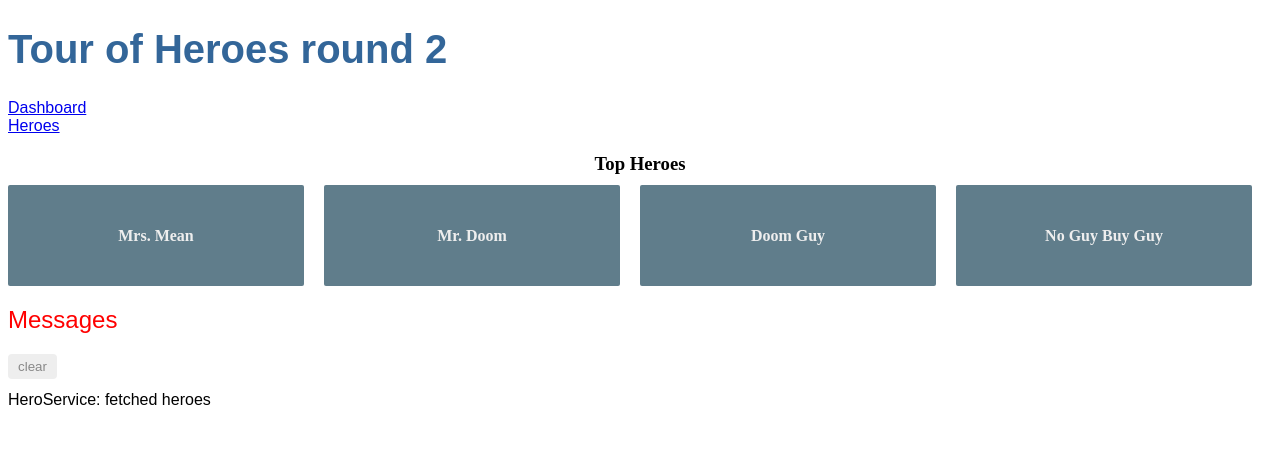
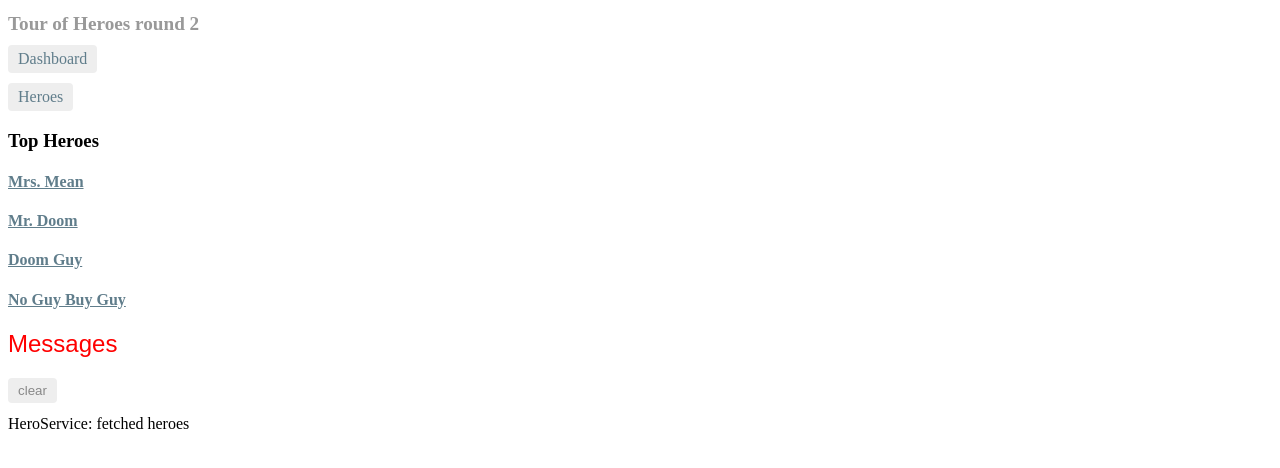
Before and after one commit to erikringwalters/TourOfHeroesV2, an Angular app: page /dashboard in a window 1280 px wide. Shown: the top 468 px of the page. Built offline with nearby package versions, Linux system fonts and the light colour scheme.

Commit message:
fixed css in detail/heroes. Fixed anchors from heroes>details.

```diff
--- a/src/app/app.component.css
+++ b/src/app/app.component.css
@@ -1,22 +1,29 @@
+/* AppComponent's private CSS styles */
 h1 {
-    color: #369;
-    font-family: Arial, Helvetica, sans-serif;
-    font-size: 250%;
+  font-size: 1.2em;
+  color: #999;
+  margin-bottom: 0;
 }
-h2, h3 {
-    color: #444;
-    font-family: Arial, Helvetica, sans-serif;
-    font-weight: lighter;
+h2 {
+  font-size: 2em;
+  margin-top: 0;
+  padding-top: 0;
 }
-body {
-    margin: 2em;
+nav a {
+  padding: 5px 10px;
+  text-decoration: none;
+  margin-top: 10px;
+  display: inline-block;
+  background-color: #eee;
+  border-radius: 4px;
 }
-body, input[text], button {
-    color: #888;
-    font-family: Cambria, Georgia;
+nav a:visited, a:link {
+  color: #607D8B;
 }
-/*Everywhere else*/
-
-* {
-    font-family: Arial, Helvetica, sans-serif;
+nav a:hover {
+  color: #039be5;
+  background-color: #CFD8DC;
 }
+nav a.active {
+  color: #039be5;
+}
--- a/src/app/dashboard/dashboard.component.css
+++ b/src/app/dashboard/dashboard.component.css
@@ -1,62 +1,29 @@
-/* DashboardComponent's private CSS styles */
-[class*='col-'] {
-  float: left;
-  padding-right: 20px;
-  padding-bottom: 20px;
+/* AppComponent's private CSS styles */
+h1 {
+  font-size: 1.2em;
+  color: #999;
+  margin-bottom: 0;
 }
-[class*='col-']:last-of-type {
-  padding-right: 0;
+h2 {
+  font-size: 2em;
+  margin-top: 0;
+  padding-top: 0;
 }
-a {
+nav a {
+  padding: 5px 10px;
   text-decoration: none;
+  margin-top: 10px;
+  display: inline-block;
+  background-color: #eee;
+  border-radius: 4px;
 }
-*, *:after, *:before {
-  -webkit-box-sizing: border-box;
-  -moz-box-sizing: border-box;
-  box-sizing: border-box;
+nav a:visited, a:link {
+  color: #607D8B;
 }
-h3 {
-  text-align: center; margin-bottom: 0;
+nav a:hover {
+  color: #039be5;
+  background-color: #CFD8DC;
 }
-h4 {
-  position: relative;
+nav a.active {
+  color: #039be5;
 }
-.grid {
-  margin: 0;
-}
-.col-1-4 {
-  width: 25%;
-}
-.module {
-  padding: 20px;
-  text-align: center;
-  color: #eee;
-  max-height: 120px;
-  min-width: 120px;
-  background-color: #607D8B;
-  border-radius: 2px;
-}
-.module:hover {
-  background-color: #EEE;
-  cursor: pointer;
-  color: #607d8b;
-}
-.grid-pad {
-  padding: 10px 0;
-}
-.grid-pad > [class*='col-']:last-of-type {
-  padding-right: 20px;
-}
-@media (max-width: 600px) {
-  .module {
-    font-size: 10px;
-    max-height: 75px; }
-}
-@media (max-width: 1024px) {
-  .grid {
-    margin: 0;
-  }
-  .module {
-    min-width: 60px;
-  }
-}
--- a/src/app/hero-detail/hero-detail.component.css
+++ b/src/app/hero-detail/hero-detail.component.css
@@ -0,0 +1,30 @@
+/* HeroDetailComponent's private CSS styles */
+label {
+  display: inline-block;
+  width: 3em;
+  margin: .5em 0;
+  color: #607D8B;
+  font-weight: bold;
+}
+input {
+  height: 2em;
+  font-size: 1em;
+  padding-left: .4em;
+}
+button {
+  margin-top: 20px;
+  font-family: Arial;
+  background-color: #eee;
+  border: none;
+  padding: 5px 10px;
+  border-radius: 4px;
+  cursor: pointer; cursor: hand;
+}
+button:hover {
+  background-color: #cfd8dc;
+}
+button:disabled {
+  background-color: #eee;
+  color: #ccc;
+  cursor: auto;
+}
--- a/src/app/heroes/heroes.component.css
+++ b/src/app/heroes/heroes.component.css
@@ -1,8 +1,4 @@
 /* HeroesComponent's private CSS styles */
-.selected {
-  background-color: #CFD8DC !important;
-  color: white;
-}
 .heroes {
   margin: 0 0 2em 0;
   list-style-type: none;
@@ -10,28 +6,33 @@
   width: 15em;
 }
 .heroes li {
+  position: relative;
   cursor: pointer;
-  position: relative;
-  left: 0;
   background-color: #EEE;
   margin: .5em;
   padding: .3em 0;
   height: 1.6em;
   border-radius: 4px;
 }
-.heroes li.selected:hover {
-  background-color: #BBD8DC !important;
-  color: white;
-}
+
 .heroes li:hover {
   color: #607D8B;
   background-color: #DDD;
   left: .1em;
 }
-.heroes .text {
+
+.heroes a {
+  color: #888;
+  text-decoration: none;
   position: relative;
-  top: -3px;
+  display: block;
+  width: 250px;
 }
+
+.heroes a:hover {
+  color:#607D8B;
+}
+
 .heroes .badge {
   display: inline-block;
   font-size: small;
@@ -43,6 +44,8 @@
   left: -1px;
   top: -4px;
   height: 1.8em;
+  min-width: 16px;
+  text-align: right;
   margin-right: .8em;
   border-radius: 4px 0 0 4px;
 }
--- a/src/app/heroes/heroes.component.html
+++ b/src/app/heroes/heroes.component.html
@@ -2,7 +2,7 @@
 <ul class="heroes">
   <li
   *ngFor="let hero of heroes">
-  <a routerLink="detail/{{hero.id}}">
+  <a routerLink="/detail/{{hero.id}}">
     <span class="badge">{{hero.id}}</span> {{hero.name}}
   </a>
   </li>
```
